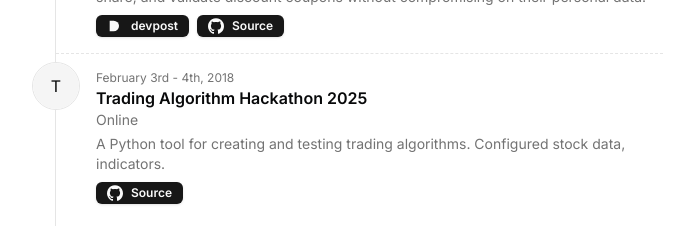
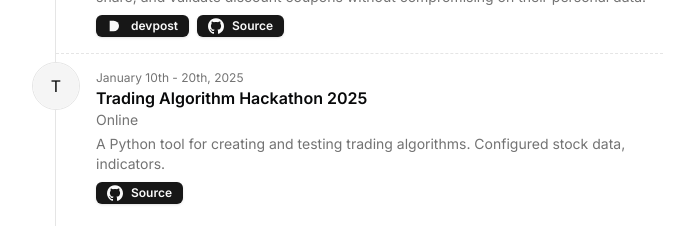
Before and after one commit to tobilobasalawu/portfolio-v3, a Next.js app: page / in a window 1280 px wide. Shown: the part 2771-2999 px from the top of the page, without its empty margins (289-983 px from the left). Built offline with nearby package versions, Linux system fonts and the light colour scheme.

Commit message:
Update resume.tsx

```diff
--- a/src/data/resume.tsx
+++ b/src/data/resume.tsx
@@ -278,7 +278,7 @@ export const DATA = {
     },
     {
       title: "Trading Algorithm Hackathon 2025",
-      dates: "February 3rd - 4th, 2018",
+      dates: "January 10th - 20th, 2025",
       location: "Online",
       description:
         "A Python tool for creating and testing trading algorithms. Configured stock data, indicators.",
```
